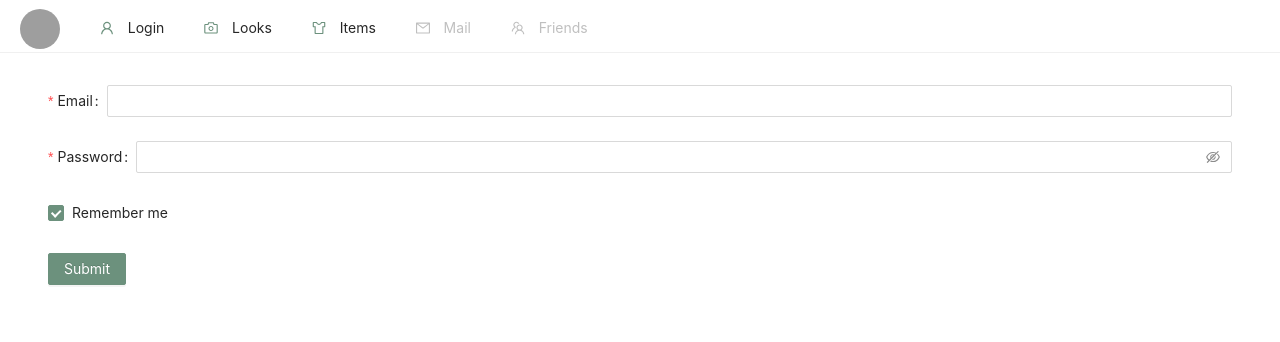
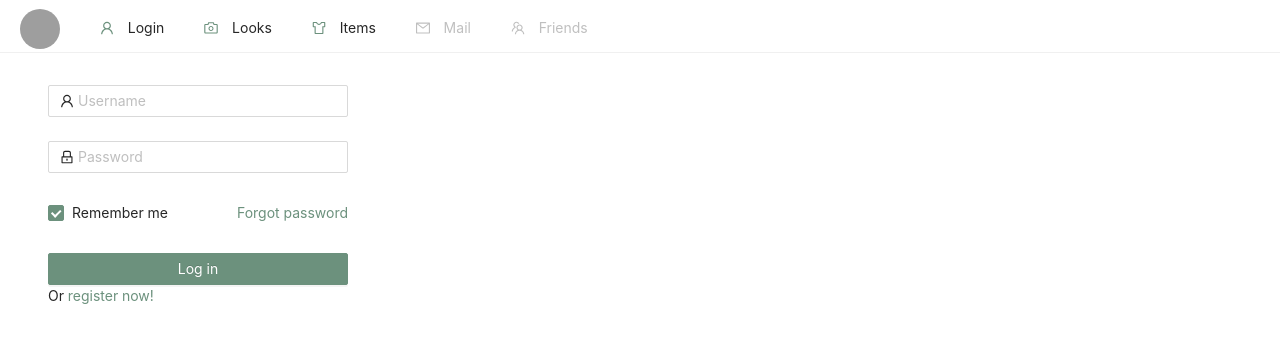
Before and after one commit to vanStaen/rewaer_frontend, a React (Create React App) app: page /auth in a window 1280 px wide. Shown: the top 342 px of the page. Built offline with nearby package versions, Linux system fonts and the light colour scheme; grey boxes are pictures that could not be loaded.

Commit message:
login form update

```diff
--- /dev/null
+++ b/src/components/LoginForm.css
@@ -0,0 +1,13 @@
+.login-form {
+  max-width: 300px;
+  color: "#6C917D";
+}
+.login-form-forgot {
+  float: right;
+}
+.ant-col-rtl .login-form-forgot {
+  float: left;
+}
+.login-form-button {
+  width: 100%;
+}
--- a/src/components/LoginForm.js
+++ b/src/components/LoginForm.js
@@ -1,62 +1,81 @@
+import React, { Component } from "react";
 import { Form, Input, Button, Checkbox } from "antd";
-import React from "react";
+import { UserOutlined, LockOutlined } from "@ant-design/icons";
+import "./LoginForm.css";
 
-const LoginForm = () => {
+class LoginForm extends Component {
+  constructor(props) {
+    super(props);
+    this.user = React.createRef();
+    this.password = React.createRef();
+  }
+  render() {
     const onFinish = (values) => {
-    console.log("Success:", values);
-  };
-
-  const onFinishFailed = (errorInfo) => {
-    console.log("Failed:", errorInfo);
+      this.password = values.username;
+      this.user = values.password;
     };
 
     return (
       <Form
-      name="basic"
+        name="normal_login"
+        className="login-form"
         initialValues={{
           remember: true,
         }}
         onFinish={onFinish}
-      onFinishFailed={onFinishFailed}
       >
         <Form.Item
-        name={["user", "email"]}
-        label="Email"
+          name="username"
           rules={[
             {
               required: true,
-            type: "email",
-            message: "Please input your email!",
+              message: "Please input your Username!",
             },
           ]}
         >
-        <Input />
+          <Input
+            prefix={<UserOutlined className="site-form-item-icon" />}
+            placeholder="Username"
+          />
         </Form.Item>
-
         <Form.Item
-        label="Password"
           name="password"
           rules={[
             {
               required: true,
-            message: "Please input your password!",
+              message: "Please input your Password!",
             },
           ]}
         >
-        <Input.Password />
+          <Input
+            prefix={<LockOutlined className="site-form-item-icon" />}
+            type="password"
+            placeholder="Password"
+          />
         </Form.Item>
-
-      <Form.Item name="remember" valuePropName="checked">
+        <Form.Item>
+          <Form.Item name="remember" valuePropName="checked" noStyle>
             <Checkbox>Remember me</Checkbox>
           </Form.Item>
 
+          <a className="login-form-forgot" href="">
+            Forgot password
+          </a>
+        </Form.Item>
+
         <Form.Item>
-        <Button type="primary" htmlType="submit">
-          Submit
+          <Button
+            type="primary"
+            htmlType="submit"
+            className="login-form-button"
+          >
+            Log in
           </Button>
+          Or <a href="">register now!</a>
         </Form.Item>
       </Form>
     );
-};
+  }
+}
 
 export default LoginForm;
--- a/src/components/MenuBar.js
+++ b/src/components/MenuBar.js
@@ -11,7 +11,7 @@ import {
 
 class MenuBar extends Component {
   state = {
-    current: "mail",
+    current: undefined,
   };
 
   handleClick = (e) => {
```
Lines whose indentation alone changed are shown as unchanged.
